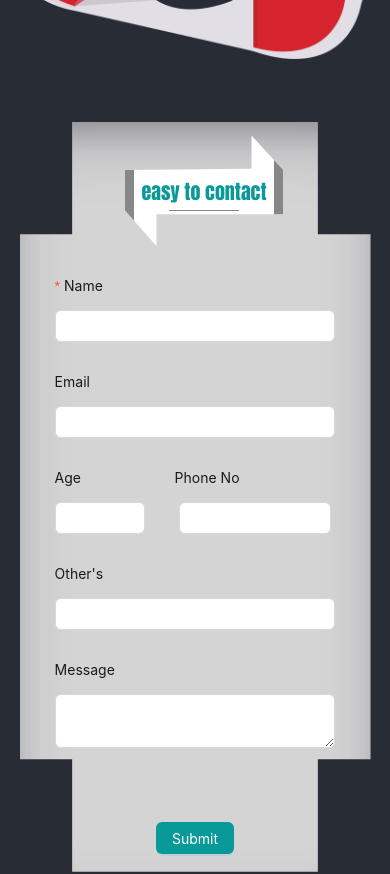
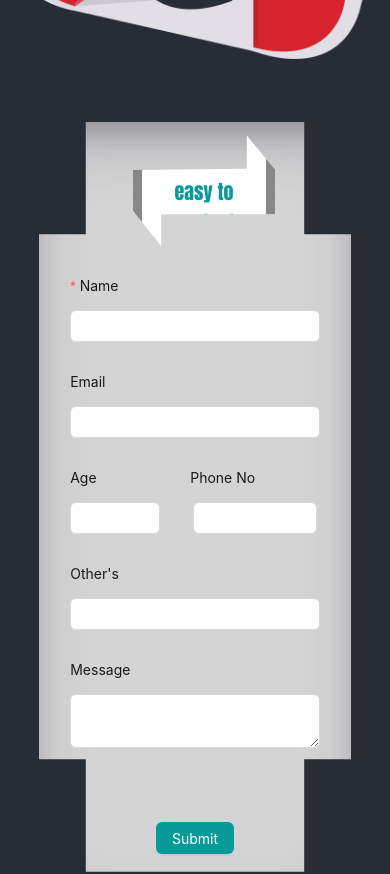
Before and after one commit to akashsdk/developer-info, a React (Create React App) app: page / in a window 390 px wide. Shown: the part 760-1634 px from the top of the page. Built offline with nearby package versions, Linux system fonts and the light colour scheme.

Commit message:
Update contact.css

```diff
--- a/src/Style/contact.css
+++ b/src/Style/contact.css
@@ -76,8 +76,8 @@
 
 @media only screen and (max-width: 500px) {
   .contactBodyDiv {
-    width: 90%;
-    margin-left: 5%;
+    width: 80%;
+    margin-left: 10%;
   }
   .contactFrom {
     margin-left: 10%;
```
